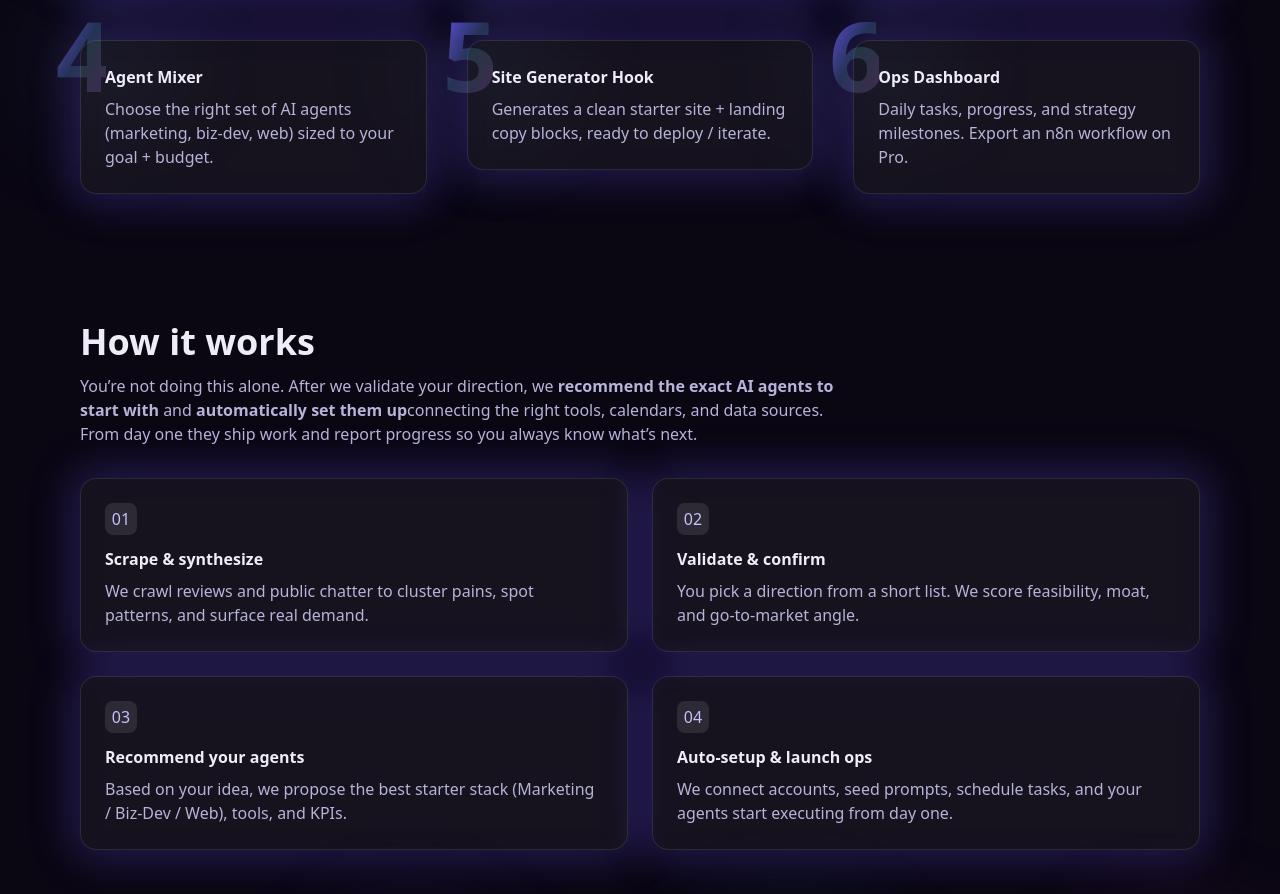
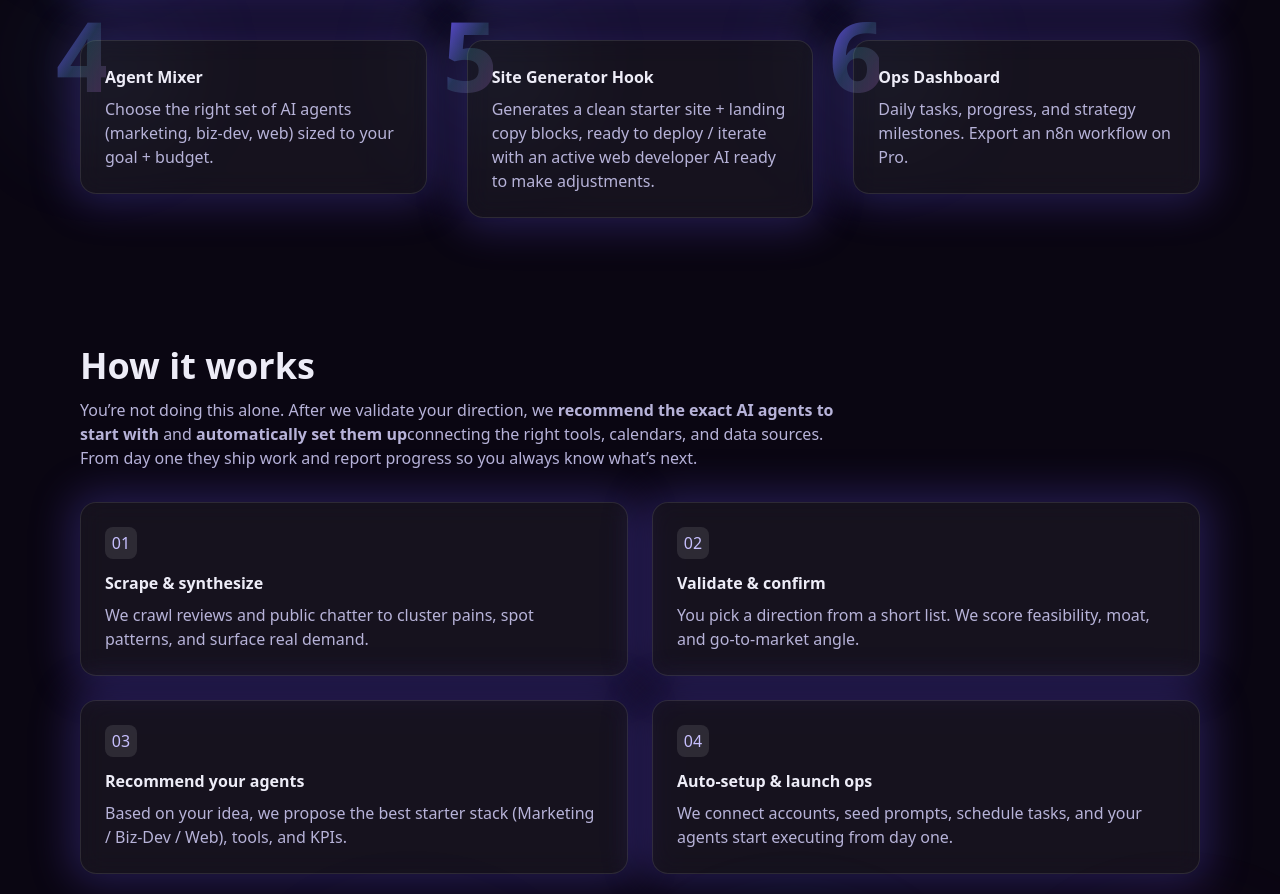
Before and after one commit to NolanDon/wolfer, a Next.js app: page / in a window 1280 px wide. Shown: the part 2397-3291 px from the top of the page. Built offline with nearby package versions, Linux system fonts and the light colour scheme; no server answers.

Commit message:
fixes spelling mistakes

```diff
--- a/components/FeatureGrid.tsx
+++ b/components/FeatureGrid.tsx
@@ -9,7 +9,7 @@ export default function FeatureGrid() {
     ["Agent Mixer",
       "Choose the right set of AI agents (marketing, biz-dev, web) sized to your goal + budget."],
     ["Site Generator Hook",
-      "Generates a clean starter site + landing copy blocks, ready to deploy / iterate."],
+      "Generates a clean starter site + landing copy blocks, ready to deploy / iterate with an active web developer AI ready to make adjustments."],
     ["Ops Dashboard",
       "Daily tasks, progress, and strategy milestones. Export an n8n workflow on Pro."]
   ];
--- a/components/HowItWorks.tsx
+++ b/components/HowItWorks.tsx
@@ -224,7 +224,7 @@ export default function HowItWorks() {
             <div className="rounded-2xl bg-black/40 ring-1 ring-white/10 px-5 py-4">
               <p className="text-sm text-sub">
                 With your subscription, you’ll also join a{" "}
-                <span className="font-semibold text-white">private community of startup founders</span>share wins,
+                <span className="font-semibold text-white">private community of startup founders</span> share wins,
                 compare playbooks, and get help so you’re never building alone.
               </p>
             </div>
```
